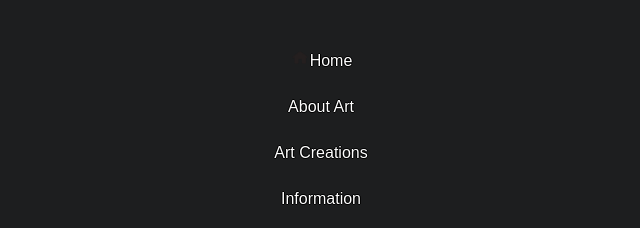
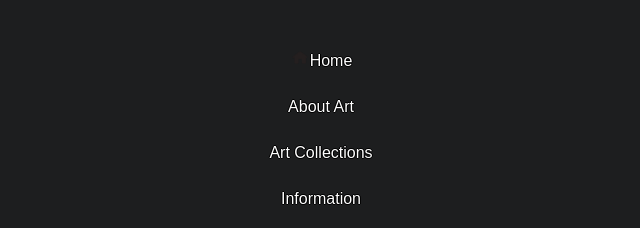
Before and after one commit to Gizmo-Channel/Gizmo-Channel.cc-journals, a plain HTML site: page left.html in a window 1280 px wide. Shown: the top 228 px of the page, 319-959 px from the left. Drawn offline with Linux system fonts and the light colour scheme.

Commit message:
Update left.html

```diff
--- a/left.html
+++ b/left.html
@@ -86,7 +86,7 @@
       <a href="profile.html" target="One">About Art</a>
     </li><br>
     <li>
-      <a href="image.html" target="One">Art Creations</a>
+      <a href="image.html" target="One">Art Collections</a>
     </li><br>
     <li>
       <a href="info.html" target="One">Information</a>
```
